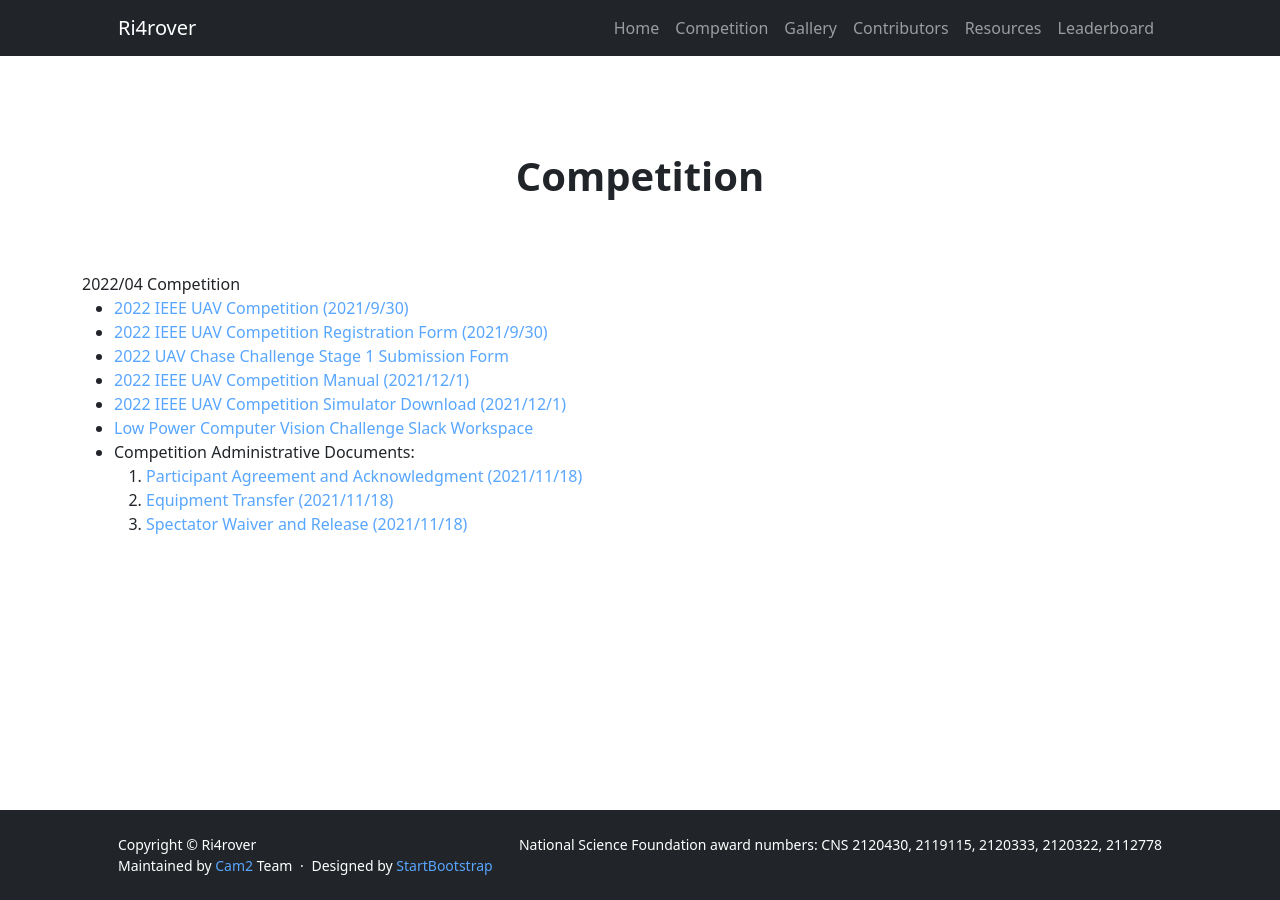
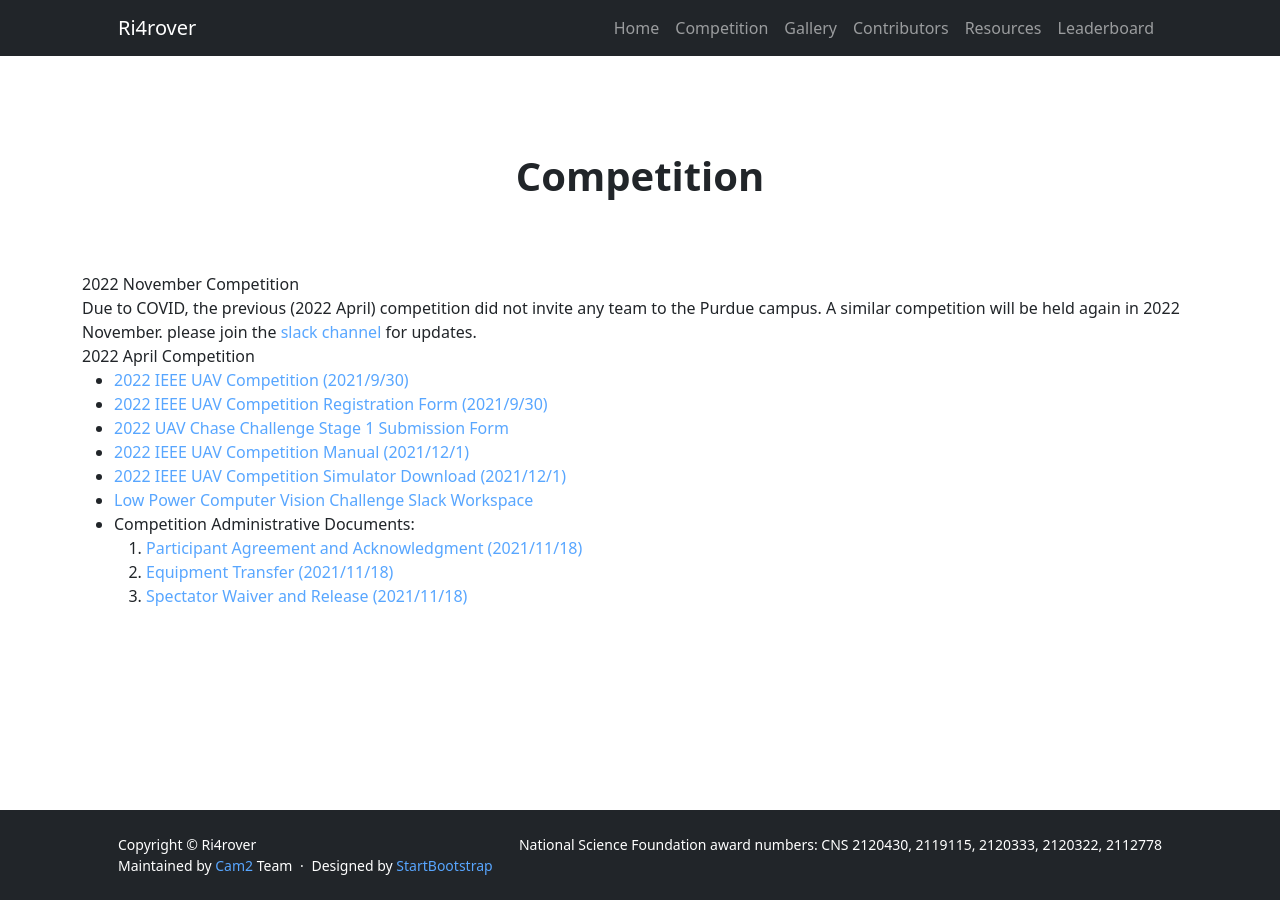
Before and after one commit to OliverQiang/Ri4rover, a Jekyll site: the page built from _pages/competition.html, in a window 1280 px wide. Built offline with Jekyll 4.4.1, drawn with Linux system fonts in a browser that asks for light colours.

Commit message:
add November 2022 competition

```diff
--- a/_pages/competition.html
+++ b/_pages/competition.html
@@ -12,7 +12,12 @@ title: Ri4rover
         </div>
     </div>
     <div class="container competitons-text">
-      <br>2022/04 Competition</br>
+      <br>2022 November Competition</br>
+
+      Due to COVID, the previous (2022 April) competition did not invite any team to the Purdue campus. A similar competition will be held again in 2022 November.
+      please join the <a href="https://join.slack.com/t/lpcvc/shared_invite/zt-1cb1v3fuq-8SNcvXfym7DPntuh3IbZtg"> slack channel </a> for updates.
+
+      <br>2022 April Competition</br>
         <ul>
             <li>
                 <a href="https://www.computer.org/publications/tech-news/events/uav-2022 ">2022 IEEE UAV Competition (2021/9/30)</a>
```
